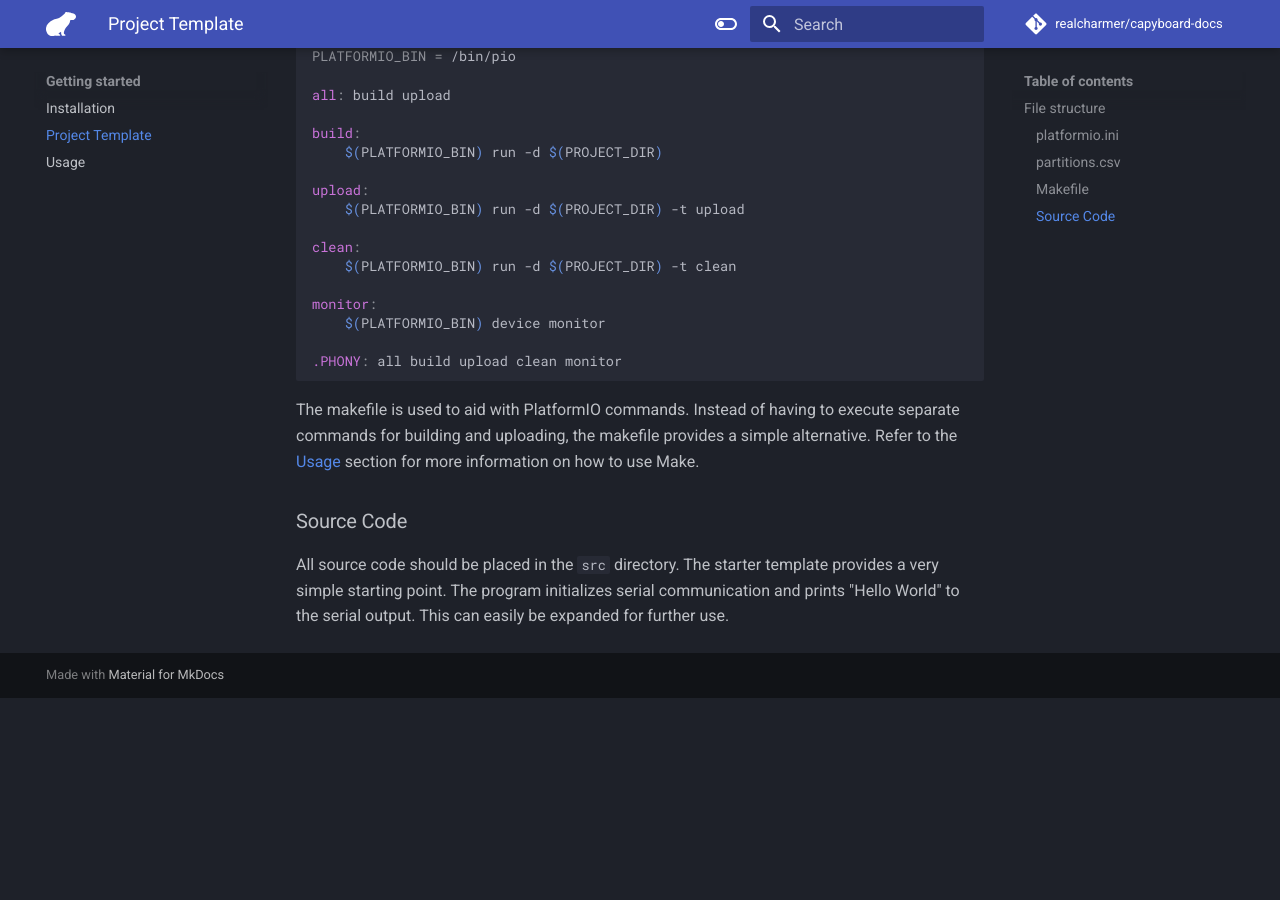
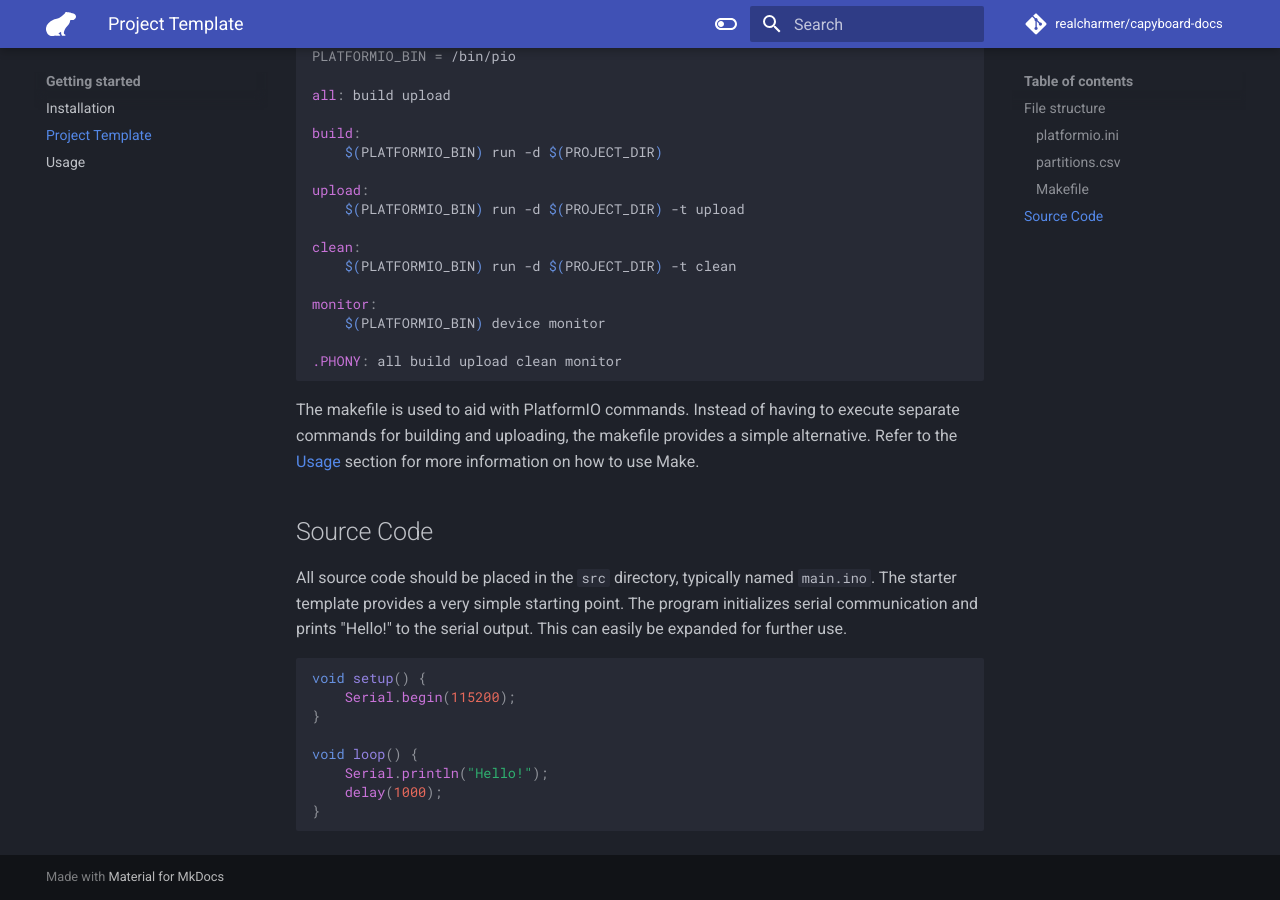
Before and after one commit to realcharmer/capyboard-docs, an MkDocs documentation site: the page built from docs/getting-started/project-template.md, in a window 1280 px wide and 900 px high, scrolled down 1170 px. Built offline with MkDocs 1.6.1 and Material for MkDocs 9.7.7, drawn with Linux system fonts in a browser that asks for light colours; comment, search, counter and statistics services are not loaded; before the commit the page ends 1868 px from its top, so only the background shows below that; some of the changed text lies outside the part shown.

Commit message:
Extend starter source code description

````diff
--- a/docs/getting-started/project-template.md
+++ b/docs/getting-started/project-template.md
@@ -10,7 +10,7 @@ git clone https://github.com/realcharmer/capyboard-starter
 
 ## File structure
 
-The starter template contains few configuration files and a sample Hello World source code.
+The starter template contains few configuration files and a sample "Hello World" source code.
 
 ### platformio.ini
 
@@ -62,6 +62,17 @@ monitor:
 
 The makefile is used to aid with PlatformIO commands. Instead of having to execute separate commands for building and uploading, the makefile provides a simple alternative. Refer to the [Usage](usage.md) section for more information on how to use Make.
 
-### Source Code
+## Source Code
 
-All source code should be placed in the `src` directory. The starter template provides a very simple starting point. The program initializes serial communication and prints "Hello World" to the serial output. This can easily be expanded for further use.
+All source code should be placed in the `src` directory, typically named `main.ino`. The starter template provides a very simple starting point. The program initializes serial communication and prints "Hello!" to the serial output. This can easily be expanded for further use.
+
+```arduino
+void setup() {
+	Serial.begin(115200);
+}
+
+void loop() {
+	Serial.println("Hello!");
+	delay(1000);
+}
+```
````
